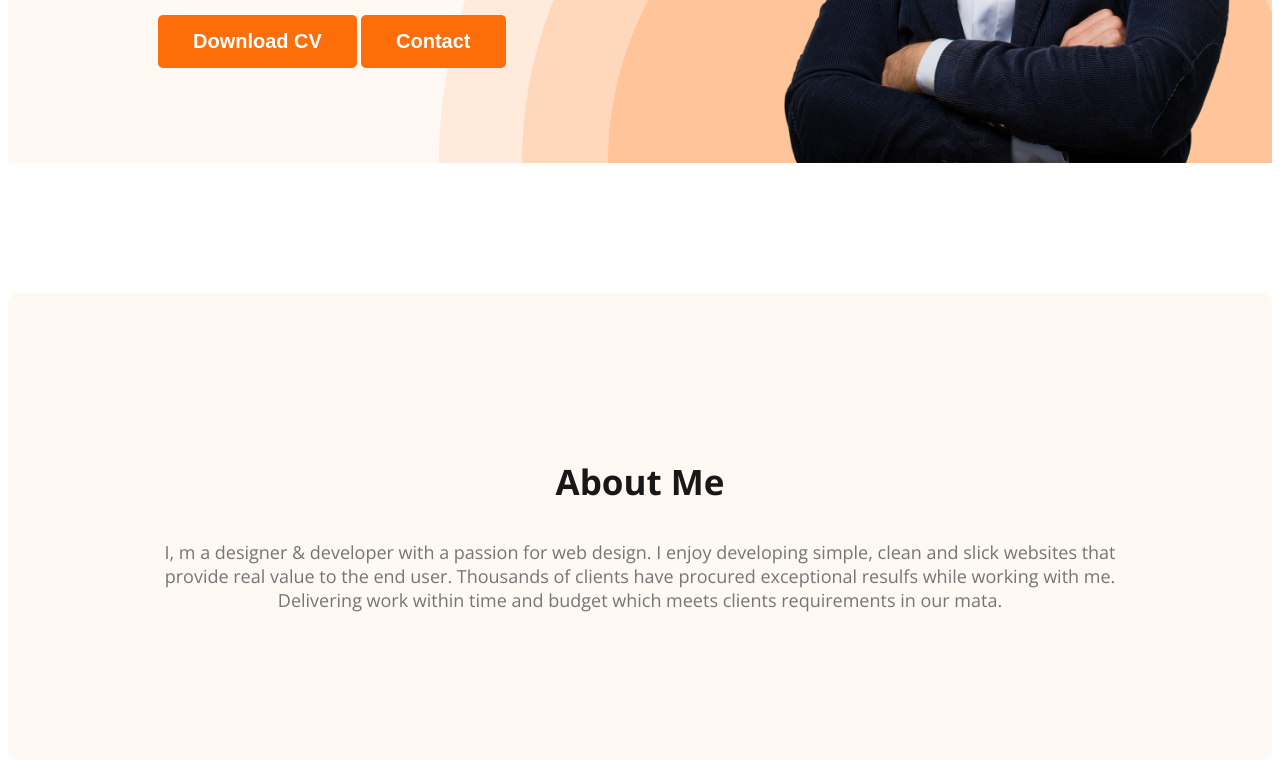
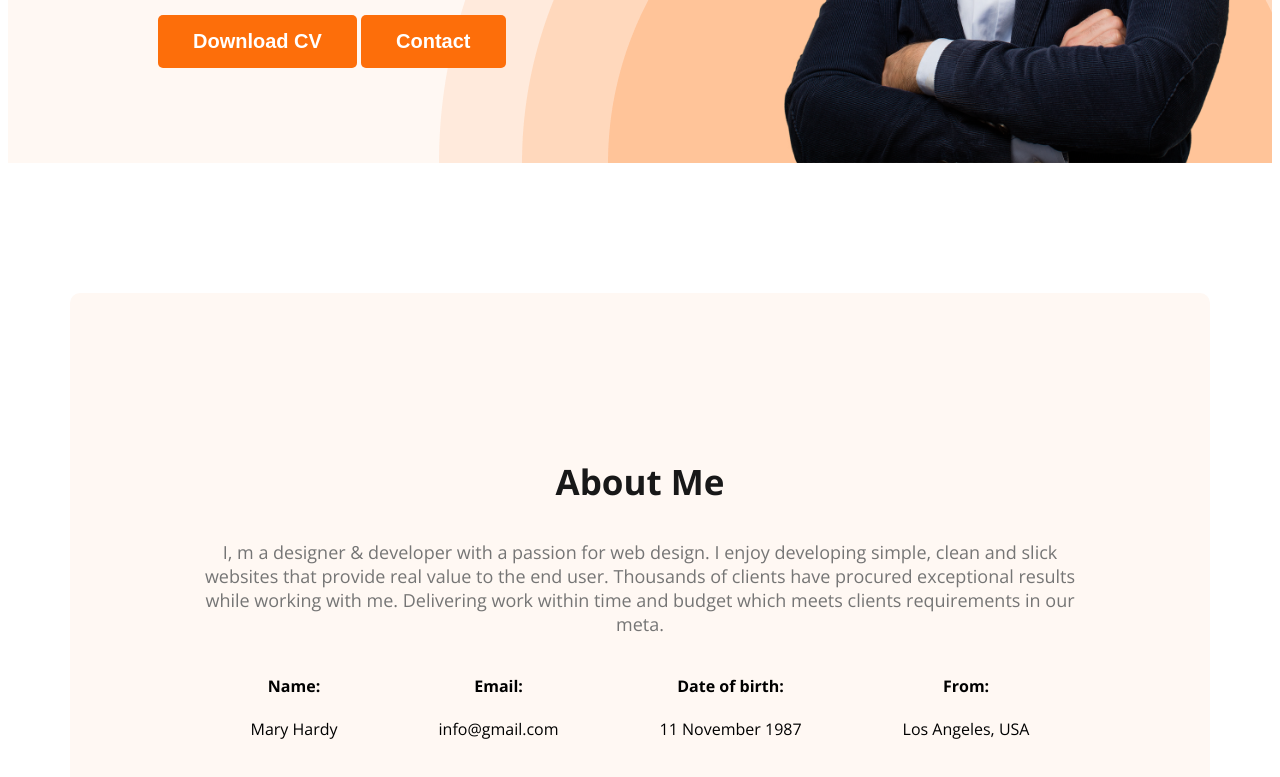
Before and after one commit to dialemon/webdeveloper-portfolio, a plain HTML site: page index.html in a window 1280 px wide. Shown: the part 605-1382 px from the top of the page. Drawn offline with nearby package versions, Linux system fonts and the light colour scheme.

Commit message:
about info added

```diff
--- a/index.html
+++ b/index.html
@@ -33,7 +33,25 @@
     <main>
         <section class="about">
             <h3 class="section-title">About Me</h3>
-           <p class="section-description">I, m a designer & developer with a passion for web design. I enjoy developing simple, clean and slick websites that provide real value to the end user. Thousands of clients have procured exceptional resulfs while working with me. Delivering work within time and budget which meets clients requirements in our mata.</p>
+           <p class="section-description">I, m a designer & developer with a passion for web design. I enjoy developing simple, clean and slick websites that provide real value to the end user. Thousands of clients have procured exceptional results while working with me. Delivering work within time and budget which meets clients requirements in our meta.</p>
+           <div class="about-info-container">
+            <div class="about-info">
+                <h4 class="info_title">Name:</h4>
+                <p class="info-description">Mary Hardy</p>
+            </div>
+            <div class="about-info">
+                <h4 class="info_title">Email:</h4>
+                <p class="info-description">info@gmail.com</p>
+            </div>
+            <div class="about-info">
+                <h4 class="info_title">Date of birth:</h4>
+                <p class="info-description">11 November 1987</p>
+            </div>
+            <div class="about-info">
+                <h4 class="info_title">From:</h4>
+                <p class="info-description">Los Angeles, USA</p>
+            </div>
+           </div>
         </section>
     </main>
     <footer>
--- a/styles/portfolio.css
+++ b/styles/portfolio.css
@@ -87,6 +87,11 @@ nav a{
     margin-top: 20px;
 }
 /*main section styles */
+main{
+    max-width: 1140px;
+    margin: 0 auto;
+
+}
 
 /* about section styles */
 .about{
@@ -95,3 +100,11 @@ nav a{
     background: #FFF8F3;
     margin: 130px 0;
 }
+.about-info-container{
+    display: flex;
+    justify-content: space-around;
+
+}
+.about-info{
+    text-align: center;
+}
```
